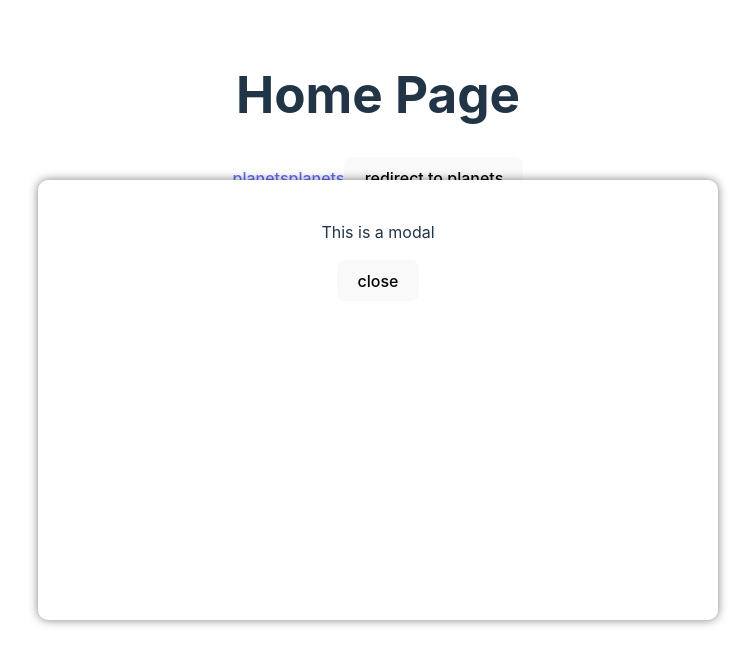
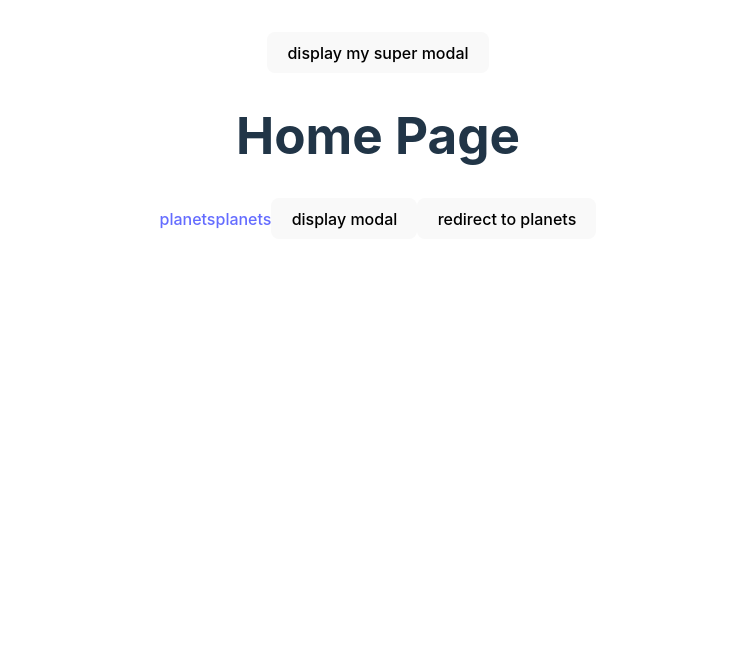
Before and after one commit to AimadYahyaoui/react-formation, a React (Vite) app: page / in a window 1280 px wide. Shown: the top 664 px of the page, without its empty margins (262-1017 px from the left). Built offline with nearby package versions, Linux system fonts and the light colour scheme; no server answers.

Commit message:
add zustand

```diff
--- a/package.json
+++ b/package.json
@@ -16,7 +16,8 @@
     "react-dom": "^18.3.1",
     "react-hook-form": "^7.53.2",
     "react-router": "^7.0.2",
-    "zod": "^3.23.8"
+    "zod": "^3.23.8",
+    "zustand": "^5.0.1"
   },
   "devDependencies": {
     "@eslint/js": "^9.15.0",
--- a/src/App.tsx
+++ b/src/App.tsx
@@ -1,16 +1,13 @@
 import { RouterProvider } from "react-router";
 import "./App.css";
 import router from "./router/router";
-import BeerContextProvider from "./contexts/BeerContextProvider";
 import ModalContextProvider from "./contexts/ModalContextProvider";
 
 function App() {
   return (
     <div>
       <ModalContextProvider>
-        <BeerContextProvider>
-          <RouterProvider router={router}></RouterProvider>
-        </BeerContextProvider>
+        <RouterProvider router={router}></RouterProvider>
       </ModalContextProvider>
     </div>
   );
--- a/src/components/ModalComponent.tsx
+++ b/src/components/ModalComponent.tsx
@@ -14,7 +14,7 @@ const ModalComponent = ({
   return (
     <div
       style={{
-        display: isOpen ? "absolute" : "none",
+        display: isOpen ? "block" : "none",
         width: "50vw",
         height: "50vh",
         backgroundColor: "white",
--- a/src/contexts/BeerContextProvider.tsx
+++ b/src/contexts/BeerContextProvider.tsx
@@ -9,7 +9,7 @@ type BeerContextType = {
 };
 
 export const BeerContext = createContext<BeerContextType>(
-  {} as unknown as BeerContextType
+  {} as BeerContextType
 );
 
 type BeerContextProviderProps = {
--- a/src/contexts/ModalContextProvider.tsx
+++ b/src/contexts/ModalContextProvider.tsx
@@ -1,7 +1,13 @@
 import { createContext, useState } from "react";
 import ModalComponent from "../components/ModalComponent";
 
-export const ModalContext = createContext({});
+type ModalContextType = {
+  openModal: (title: string, content: string) => void;
+};
+
+export const ModalContext = createContext<ModalContextType>(
+  {} as ModalContextType
+);
 
 type ModalContextProviderProps = {
   children: React.ReactNode;
@@ -9,10 +15,12 @@ type ModalContextProviderProps = {
 
 const ModalContextProvider = ({ children }: ModalContextProviderProps) => {
   const [title, setTitle] = useState("");
+  const [content, setContent] = useState("");
   const [isOpen, setIsOpen] = useState(false);
 
-  const openModal = (title: string) => {
+  const openModal = (title: string, content: string) => {
     setTitle(title);
+    setContent(content);
     setIsOpen(true);
   };
 
@@ -21,10 +29,10 @@ const ModalContextProvider = ({ children }: ModalContextProviderProps) => {
       {children}
       <ModalComponent
         title={title}
-        content="This is a modal"
-        isOpen={true}
+        content={content}
+        isOpen={isOpen}
         onClose={() => {
-          console.log("close");
+          setIsOpen(false);
         }}
       ></ModalComponent>
     </ModalContext.Provider>
--- a/src/pages/BeersList.tsx
+++ b/src/pages/BeersList.tsx
@@ -1,13 +1,20 @@
-import { useContext } from "react";
+import { useEffect } from "react";
 import { Link } from "react-router";
-import { BeerContext } from "../contexts/BeerContextProvider";
+import useBeersStore from "../store/useBeersStore";
+import { getBeers } from "../services/beers.service";
 
 const BeersList = () => {
-  const { beers, refetch, deleteBeerById } = useContext(BeerContext);
+  const { beers, setBeers, deleteBeer } = useBeersStore();
+
+  useEffect(() => {
+    if (beers.length) return;
+    /*  getBeers().then((response) => {
+      setBeers(response);
+    });*/
+  }, []);
 
   return (
     <div>
-      <button onClick={refetch}>refresh</button>
       <Link to="/beers/create">Create Beer</Link>
       <h1>Beers List</h1>
       {beers.map((beer) => (
@@ -17,7 +24,7 @@ const BeersList = () => {
           <p>{beer.degree}</p>
           <p>{beer.description}</p>
           <p>{beer.country}</p>
-          <button onClick={() => deleteBeerById(beer._id)}>delete</button>
+          <button onClick={() => deleteBeer(beer._id)}>delete</button>
         </div>
       ))}
     </div>
--- a/src/pages/CreateBeer.tsx
+++ b/src/pages/CreateBeer.tsx
@@ -1,8 +1,8 @@
 import { useForm } from "react-hook-form";
 import { zodResolver } from "@hookform/resolvers/zod";
 import { useNavigate } from "react-router";
-import { createBeer } from "../services/beers.service";
 import { Beer, BeerSchema } from "../schemas/beer.schema";
+import useBeersStore from "../store/useBeersStore";
 
 const CreateBeer = () => {
   const {
@@ -13,11 +13,12 @@ const CreateBeer = () => {
     resolver: zodResolver(BeerSchema),
   });
   const navigate = useNavigate();
+  const { addBeer } = useBeersStore();
 
   const onSubmit = (data: Omit<Beer, "_id">) => {
     console.log(data);
 
-    createBeer(data).then((response) => {
+    addBeer(data).then((response) => {
       console.log(response);
       navigate("/beers");
     });
--- a/src/pages/HomePage.tsx
+++ b/src/pages/HomePage.tsx
@@ -1,8 +1,10 @@
-import { useEffect } from "react";
+import { useContext, useEffect } from "react";
 import { Link, useNavigate } from "react-router";
+import { ModalContext } from "../contexts/ModalContextProvider";
 
 const HomePage = () => {
   const navigation = useNavigate();
+  const { openModal } = useContext(ModalContext);
 
   useEffect(() => {
     const listener = (e: Event) => {
@@ -21,10 +23,17 @@ const HomePage = () => {
         minHeight: "200vh",
       }}
     >
+      <button
+        onClick={() => {
+          openModal("super modal", "contenu");
+        }}
+      >
+        display my super modal
+      </button>
       <h1>Home Page</h1>
       <a href="/planets">planets</a>
       <Link to="/planets">planets</Link>
-
+      <button>display modal</button>
       <button
         onClick={() => {
           navigation("/planets");
--- /dev/null
+++ b/src/store/useBeersStore.ts
@@ -0,0 +1,36 @@
+import { create } from "zustand";
+import { Beer } from "../schemas/beer.schema";
+import { createBeer, deleteBeer } from "../services/beers.service";
+import { persist, createJSONStorage } from "zustand/middleware";
+
+type BeerStore = {
+  beers: Beer[];
+  setBeers: (beers: Beer[]) => void;
+  addBeer: (beer: Omit<Beer, "_id">) => Promise<void>;
+  deleteBeer: (id: string) => void;
+};
+
+const useBeersStore = create(
+  persist<BeerStore>(
+    (set) => ({
+      beers: [],
+      setBeers: (beers) => set({ beers }),
+      addBeer: async (beer) => {
+        const response = await createBeer(beer);
+        set((state) => ({ beers: [...state.beers, response.data] }));
+      },
+      deleteBeer: (id) =>
+        deleteBeer(id).then(() =>
+          set((state) => ({
+            beers: state.beers.filter((beer) => beer._id !== id),
+          }))
+        ),
+    }),
+    {
+      name: "beer-storage", // name of the item in the storage (must be unique)
+      storage: createJSONStorage(() => localStorage), // (optional) by default, 'localStorage' is used
+    }
+  )
+);
+
+export default useBeersStore;
```
Also changed, not shown: 2 other files (tests, documents, lock files or other folders).
